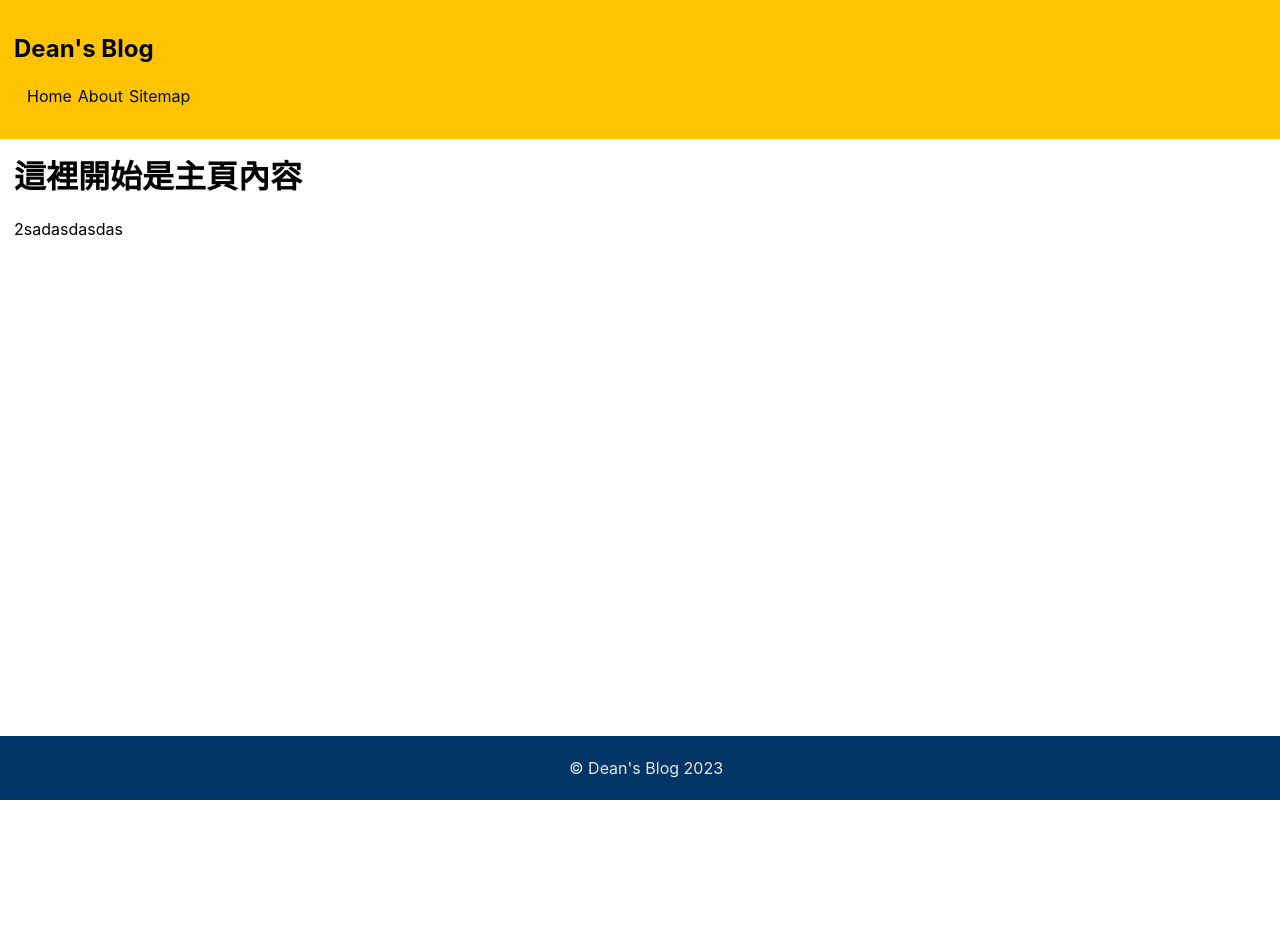
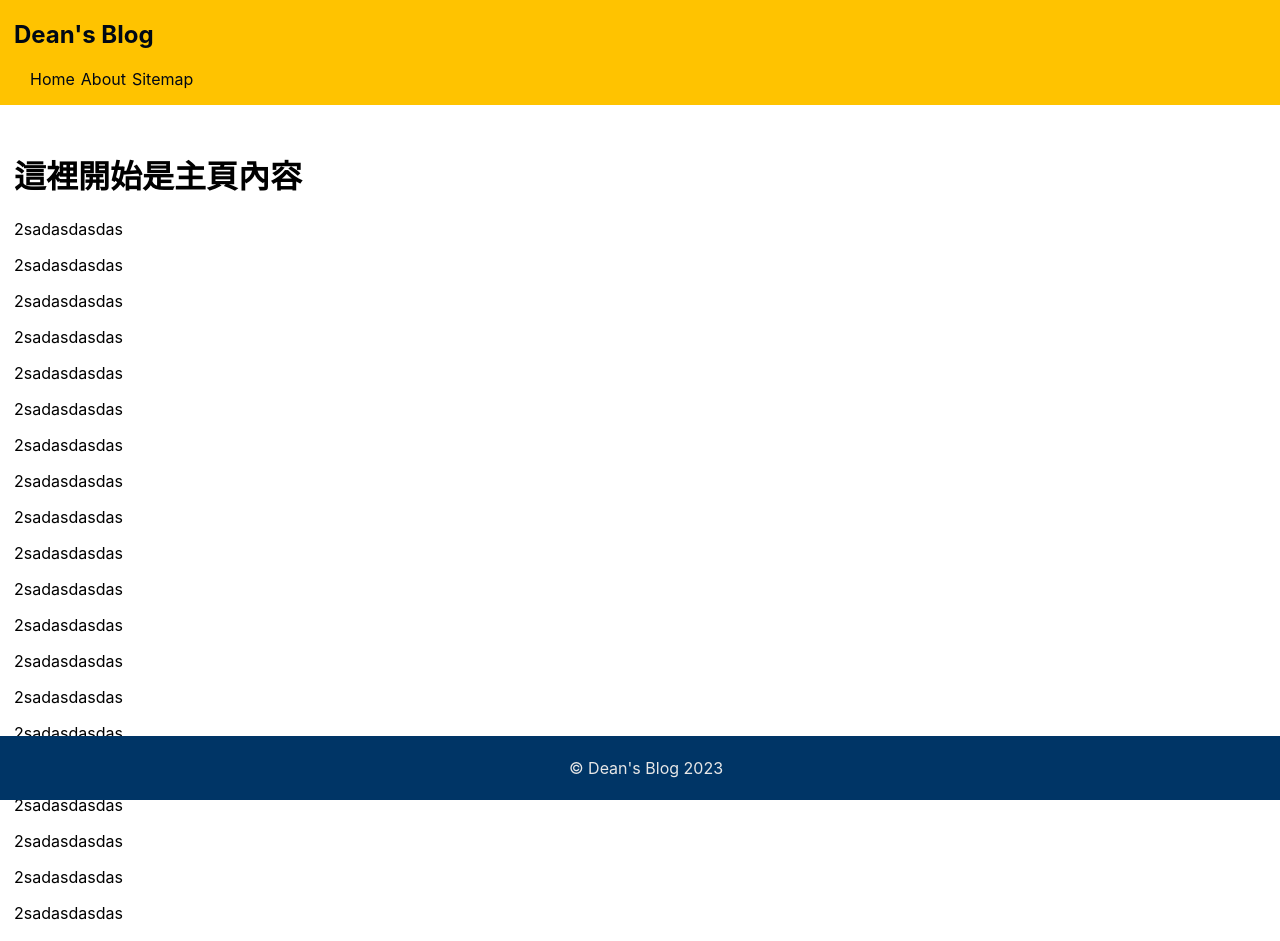
Before and after one commit to shengshengyang/shengshengyang.github.io, a React (Create React App) app: page / in a window 1280 px wide. Shown: the top 941 px of the page. Before the commit the page ends 800 px from the top, so only its background shows below. Built offline with nearby package versions, Linux system fonts and the light colour scheme.

Commit message:
Modify: change header layout

```diff
--- a/src/components/header/Header.css
+++ b/src/components/header/Header.css
@@ -1,27 +1,35 @@
-ul{
+ul {
     padding-left: 10px;
 }
+
 li {
     text-align: left;
     display: inline-block;
-    padding: 3px;
+    padding-left: 6px;
     tab-size: 14px;
 }
 
-a{
+a {
     color: #000814;
     text-decoration: none;
 }
 
-a:hover{
-    background-color: #ffd60a;
+
+a:hover {
+    background-color: #003566;
+    color: white;
 }
 
-header{
+header {
     background-color: #ffc300;
     color: #000814;
-    padding: 14px;
+    padding-left: 14px;
     position: fixed;
     top: 0;
     width: 100%;
+    transition: transform 0.2s ease-in-out;
 }
+
+header.hide {
+    transform: translateY(-60px);
+}
--- a/src/components/header/Header.js
+++ b/src/components/header/Header.js
@@ -1,16 +1,30 @@
-import React from "react";
-import { Link } from "react-router-dom";
+import {React, useEffect, useState} from "react";
+import {Link} from "react-router-dom";
 import './Header.css'
 
 function Header() {
+    const [scrollPosition, setScrollPosition] = useState(0);
+    useEffect(() => {
+        const handleScroll = () => {
+            const position = window.scrollY;
+            setScrollPosition(position);
+        };
+
+        window.addEventListener("scroll", handleScroll, {passive: true});
+
+        return () => {
+            window.removeEventListener("scroll", handleScroll);
+        };
+    }, []);
+    const hideHeader = scrollPosition > 80; // set the threshold as needed
     return (
-    <header className="header">
+        <header className={`header ${hideHeader ? 'hide' : ''}`}>
             <h2>Dean's Blog</h2>
             <nav className="nav">
                 <ul>
                     <li><Link to="/">Home</Link></li>
-          <li> <Link to="about">About</Link></li>
-          <li><Link to="sitemap">Sitemap</Link> </li>
+                    <li><Link to="about">About</Link></li>
+                    <li><Link to="sitemap">Sitemap</Link></li>
                 </ul>
 
 
--- a/src/components/pages/MainPage.js
+++ b/src/components/pages/MainPage.js
@@ -5,6 +5,26 @@ function MainPage(){
         <div>
             <h1>這裡開始是主頁內容</h1>
             <p>2sadasdasdas</p>
+            <p>2sadasdasdas</p>
+            <p>2sadasdasdas</p>
+            <p>2sadasdasdas</p>
+            <p>2sadasdasdas</p>
+            <p>2sadasdasdas</p>
+            <p>2sadasdasdas</p>
+            <p>2sadasdasdas</p>
+            <p>2sadasdasdas</p>
+            <p>2sadasdasdas</p>
+            <p>2sadasdasdas</p>
+            <p>2sadasdasdas</p>
+            <p>2sadasdasdas</p>
+            <p>2sadasdasdas</p>
+            <p>2sadasdasdas</p>
+            <p>2sadasdasdas</p>
+            <p>2sadasdasdas</p>
+            <p>2sadasdasdas</p>
+            <p>2sadasdasdas</p>
+            <p>2sadasdasdas</p>
+            <p>2sadasdasdas</p>
         </div>
     );
 }
--- a/src/index.js
+++ b/src/index.js
@@ -1,4 +1,4 @@
-import React, { StrictMode } from 'react';
+import React, {StrictMode} from 'react';
 import ReactDOM from 'react-dom/client';
 import './index.css';
 import App from './App';
@@ -15,7 +15,6 @@ root.render(
             <App/>
         </BrowserRouter>
     </StrictMode>
-
 );
 
 // If you want to start measuring performance in your app, pass a function
```
Also changed, not shown: src/App.js (+5 -5 lines). Lines whose indentation alone changed are shown as unchanged.
